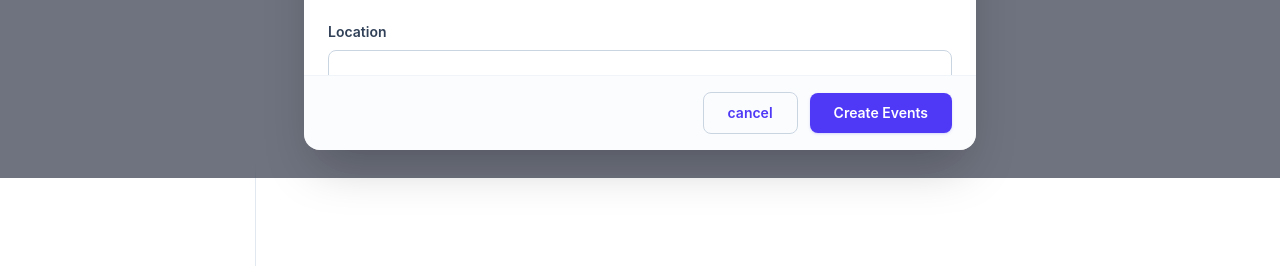
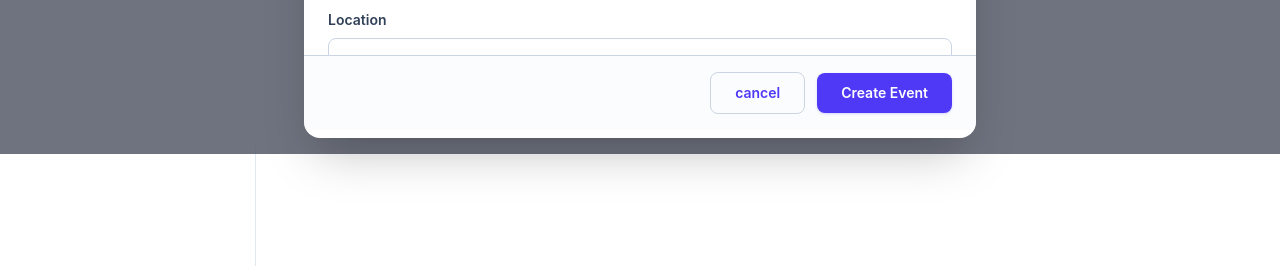
Before and after one commit to ArchieAlvarado20/orboevents, a React (Vite) app in the folder client/: page /admin/events in a window 1280 px wide. Both pictures are taken after typing "Sample" into the empty fields and a click on the button "Create Event". Shown: the part 598-866 px from the top of the page. Built offline with nearby package versions, Linux system fonts and the light colour scheme; no server answers.

Commit message:
callback now

```diff
--- a/client/src/components/features/event/EventModal.tsx
+++ b/client/src/components/features/event/EventModal.tsx
@@ -41,7 +41,7 @@ export default function EventModal({
       {open && (
         <div
           onClick={onClose}
-          className="fixed mb-6 inset-0 z-50 bg-slate-900/60 backdrop-blur-sm flex items-center justify-center p-4"
+          className="fixed mb-12 inset-0 z-50 bg-slate-900/60 backdrop-blur-sm flex items-center justify-center p-4"
         >
           <div
             ref={modalRef}
@@ -209,14 +209,17 @@ export default function EventModal({
                 />
               </div>
             </div>
-            {/* <!-- Footer --> */}
-            <div className="px-6 py-4 border-t border-slate-100 bg-slate-50/50  flex items-center justify-end gap-3 sticky bottom-0 z-10">
-              <Button variant="outline" onClick={() => onClose()}>
+            <div className="px-6 py-4 mb-2 border-t text-indigo-400 border-slate-300  bg-slate-50/50  flex items-center justify-end gap-3 sticky bottom-0 z-10">
+              <Button
+                variant="outline"
+                className="text-indigo-500"
+                onClick={() => onClose()}
+              >
                 cancel
               </Button>
 
               <Button onClick={createEvent} loading={loading}>
-                Create Events
+                Create <span className="hidden sm:inline">Event</span>
               </Button>
             </div>
           </div>
--- a/client/src/components/shared/Unauthorized.tsx
+++ b/client/src/components/shared/Unauthorized.tsx
@@ -6,17 +6,17 @@ export default function Unauthorized({
   message?: string;
 }) {
   return (
-    <div className="max-h-screen w-screen flex items-center justify-center bg-gradient-to-br from-slate-100 to-slate-200 dark:from-slate-950 dark:to-slate-900 p-6">
-      <div className="max-w-md w-full text-center bg-white/80 dark:bg-slate-900/80 backdrop-blur-xl shadow-2xl rounded-3xl p-10 border border-slate-200 dark:border-slate-800">
+    <div className="max-h-screen w-screen flex items-center justify-center bg-gradient-to-br from-slate-100 to-slate-200   p-6">
+      <div className="max-w-md w-full text-center bg-white/80  backdrop-blur-xl shadow-2xl rounded-3xl p-10 border border-slate-200 ">
         {/* 🔥 Big Icon */}
         <div className="flex justify-center mb-6">
-          <div className="p-6 rounded-full bg-red-100 dark:bg-red-500/10">
+          <div className="p-6 rounded-full bg-red-100 ">
             <ShieldAlert className="w-16 h-16 text-red-500" />
           </div>
         </div>
 
         {/* Title */}
-        <h1 className="text-3xl font-bold text-slate-900 dark:text-white mb-2">
+        <h1 className="text-3xl font-bold text-slate-900  mb-2">
           Access Denied
         </h1>
 
@@ -34,7 +34,7 @@ export default function Unauthorized({
 
           <button
             onClick={() => window.history.back()}
-            className="px-5 py-2 rounded-xl bg-slate-200 dark:bg-slate-800 text-slate-700 dark:text-white hover:bg-slate-300 dark:hover:bg-slate-700 transition"
+            className="px-5 py-2 rounded-xl bg-slate-200  text-slate-700  hover:bg-slate-300  transition"
           >
             Go Back
           </button>
```
